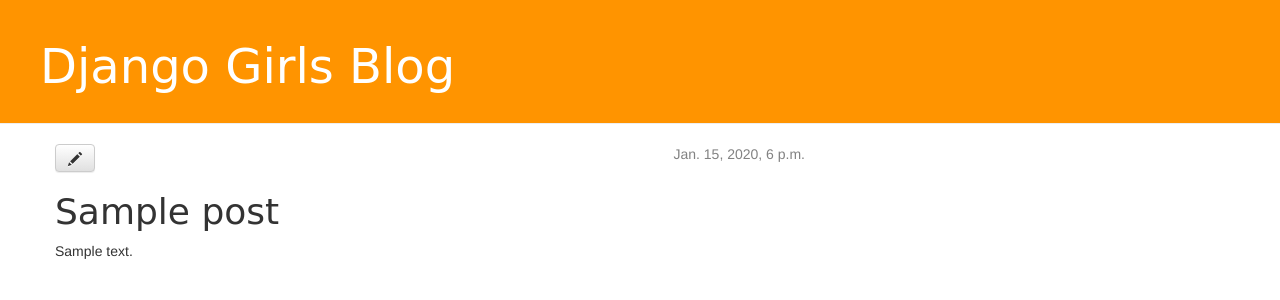
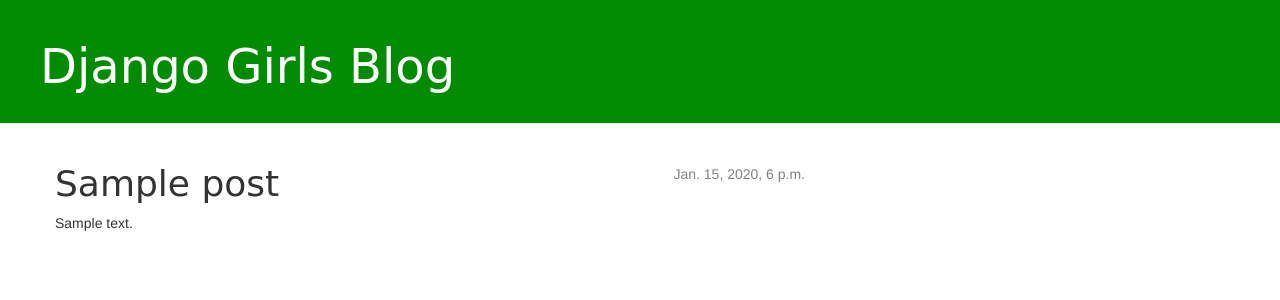
Before and after one commit to Njsc/Django_G, a Django app: page /post/1/ in a window 1280 px wide. Shown: the top 300 px of the page. Run offline with Django 3.2, Linux system fonts and the light colour scheme; tables that the repository leaves empty hold one stand-in row (values such as "Sample post"); some libraries are stand-ins or nearby versions.

Commit message:
change background color

```diff
--- a/blog/static/css/blog.css
+++ b/blog/static/css/blog.css
@@ -1,5 +1,5 @@
     .page-header {
-        background-color: #ff9400;
+        background-color: #008b00;
         margin-top: 0;
         padding: 20px 20px 20px 40px;
     }
--- a/blog/templates/blog/base.html
+++ b/blog/templates/blog/base.html
@@ -1,7 +1,7 @@
 {% load staticfiles %}
 <html>
 <head>
-    <title>Django Girls blog</title>
+    <title>Django Blog</title>
     <link rel="stylesheet" href="//maxcdn.bootstrapcdn.com/bootstrap/3.2.0/css/bootstrap.min.css">
     <link rel="stylesheet" href="//maxcdn.bootstrapcdn.com/bootstrap/3.2.0/css/bootstrap-theme.min.css">
     <link rel="stylesheet" href="{% static 'css/blog.css' %}">
--- a/blog/templates/blog/post_detail.html
+++ b/blog/templates/blog/post_detail.html
@@ -7,8 +7,10 @@
                 {{ post.published_date }}
             </div>
         {% endif %}
-        <a class="btn btn-default" href="{% url 'post_edit' pk=post.pk %}"><span
-                class="glyphicon glyphicon-pencil"></span></a>
+        {% if user.is_authenticated %}
+            <a class="btn btn-default" href="{% url 'post_edit' pk=post.pk %}"><span
+                    class="glyphicon glyphicon-pencil"></span></a>
+        {% endif %}
         <h1>{{ post.title }}</h1>
         <p>{{ post.text|linebreaksbr }}</p>
     </div>
```
